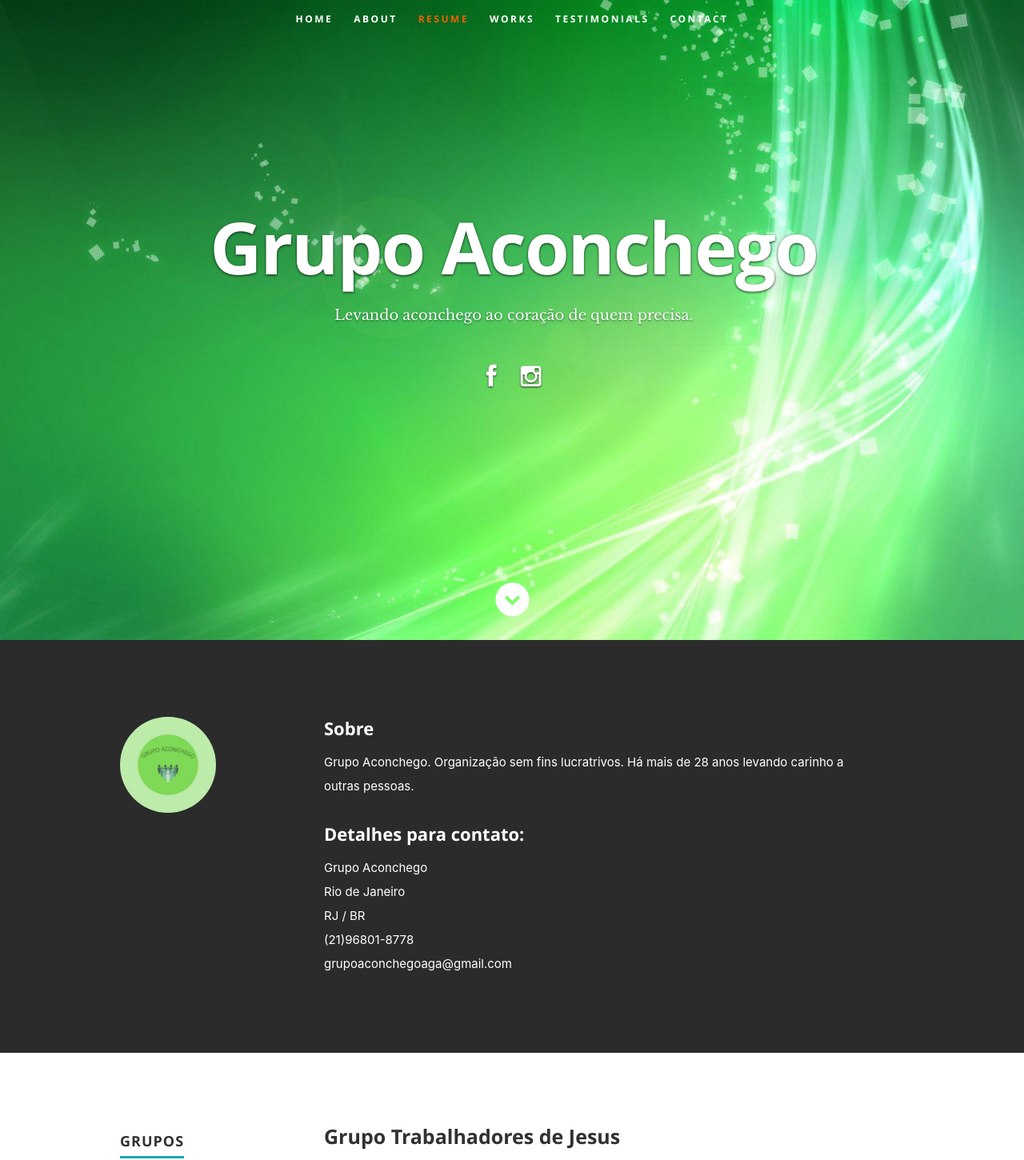
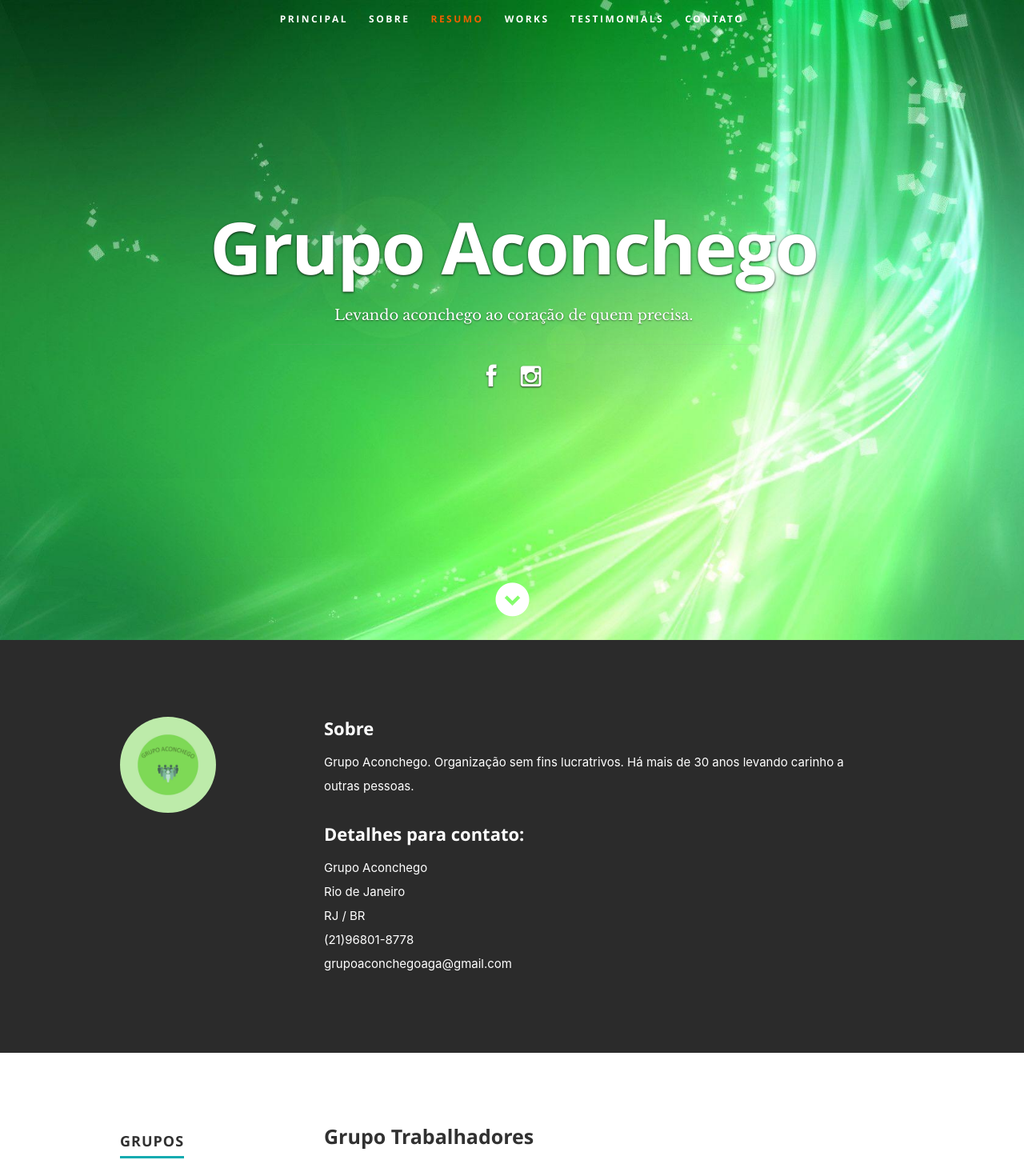
Before and after one commit to leafar7/projetoAconchego, a React (Create React App) app: page / in a window 1280 px wide. Shown: the top 1450 px of the page at 80% size. Built offline with nearby package versions, Linux system fonts and the light colour scheme.

Commit message:
Apagar trabalhadores de jesus

```diff
--- a/src/components/about/about.js
+++ b/src/components/about/about.js
@@ -4,16 +4,15 @@ export default class About extends Component {
   render() {
     return (
       <React.Fragment>
-        {/* About Section
-   ================================================== */}
+        {/* About Section ================================================== */}
         <section id="about">
           <div className="row">
             <div className="three columns">
-              <img className="profile-pic" src="images/profilepic.jpg" alt />
+              <img className="profile-pic" src="images/profilepic.jpg" alt="" />
             </div>
             <div className="nine columns main-col">
               <h2>Sobre</h2>
-              <p>Grupo Aconchego. Organização sem fins lucratrivos. Há mais de 28 anos levando carinho a outras pessoas.
+              <p>Grupo Aconchego. Organização sem fins lucratrivos. Há mais de 30 anos levando carinho a outras pessoas.
               </p>
               <div className="row">
                 <div className="columns contact-details">
--- a/src/components/header/header.js
+++ b/src/components/header/header.js
@@ -13,12 +13,12 @@ export default class Header extends Component {
             <a className="mobile-btn" href="#nav-wrap" title="Show navigation">Show navigation</a>
             <a className="mobile-btn" href="#" title="Hide navigation">Hide navigation</a>
             <ul id="nav" className="nav">
-              <li className="current"><a className="smoothscroll" href="#home">Home</a></li>
-              <li><a className="smoothscroll" href="#about">About</a></li>
-              <li><a className="smoothscroll" href="#resume">Resume</a></li>
+              <li className="current"><a className="smoothscroll" href="#home">Principal</a></li>
+              <li><a className="smoothscroll" href="#about">Sobre</a></li>
+              <li><a className="smoothscroll" href="#resume">Resumo</a></li>
               <li><a className="smoothscroll" href="#portfolio">Works</a></li>
               <li><a className="smoothscroll" href="#testimonials">Testimonials</a></li>
-              <li><a className="smoothscroll" href="#contact">Contact</a></li>
+              <li><a className="smoothscroll" href="#contact">Contato</a></li>
             </ul> {/* end #nav */}
           </nav> {/* end #nav-wrap */}
           <div className="row banner">
@@ -36,9 +36,9 @@ export default class Header extends Component {
                   <li><a href="#"><i className="fa fa-google-plus" /></a></li>
                   <li><a href="https://linkedin.com/in/rafael-cano-a1239b3b/"><i className="fa fa-linkedin" /></a></li>
                   <li><a href="https://github.com/leafar7"><i className="fa fa-github" /></a></li>
-                  */
+                */}
                   <li><a href="https://www.instagram.com/grupo_aconchego/"><i className="fa fa-instagram" /></a></li>
-                  /*<li><a href="#"><i className="fa fa-dribbble" /></a></li>
+                 { /*<li><a href="#"><i className="fa fa-dribbble" /></a></li>
                   <li><a href="#"><i className="fa fa-skype" /></a></li>
                 */}
               </ul>
@@ -54,5 +54,3 @@ export default class Header extends Component {
     )
   }
 }
-
-// eslint-disable-next-line no-unused-expressions
--- a/src/components/portfolio/portfolio.js
+++ b/src/components/portfolio/portfolio.js
@@ -5,7 +5,7 @@ export default class Portfolio extends Component {
     return (
         <React.Fragment>
             {/* Portfolio Section
-   ================================================== */}
+             ================================================== */}
 <section id="portfolio">
   <div className="row">
     <div className="twelve columns collapsed">
--- a/src/components/portfolio/portfolionew.js
+++ b/src/components/portfolio/portfolionew.js
@@ -4,7 +4,7 @@ export default class Portfolio extends Component {
   render() {
     return (
         <React.Fragment>
-    ============================= */}
+   {/*Portfolio New ============================= */}
 <section id="portfolio">
   <div className="row">
     <div className="twelve columns collapsed">
--- a/src/components/resume/resume.js
+++ b/src/components/resume/resume.js
@@ -14,7 +14,7 @@ export default class Resume extends Component {
     <div className="nine columns main-col">
       <div className="row item">
         <div className="twelve columns">
-          <h3>Grupo Trabalhadores de Jesus </h3>
+          <h3>Grupo Trabalhadores </h3>
           <p className="info">Grupo trabalhadores de Jesus <span>•</span> <em className="date">Época que começou o projeto ex.: Desde Abril 2011</em></p>
           <p>Grupo destinado ao projeto na distribuição de comida na rua!!!
           </p>
```
